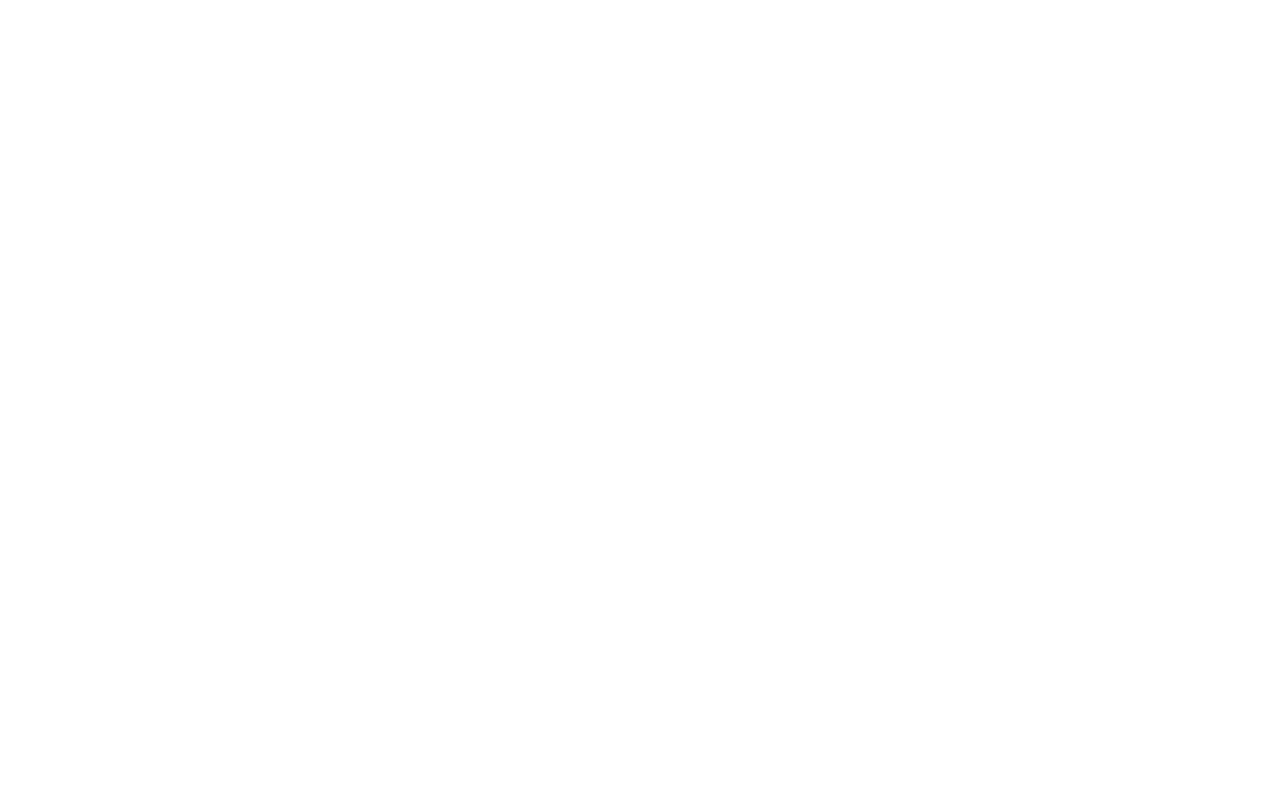
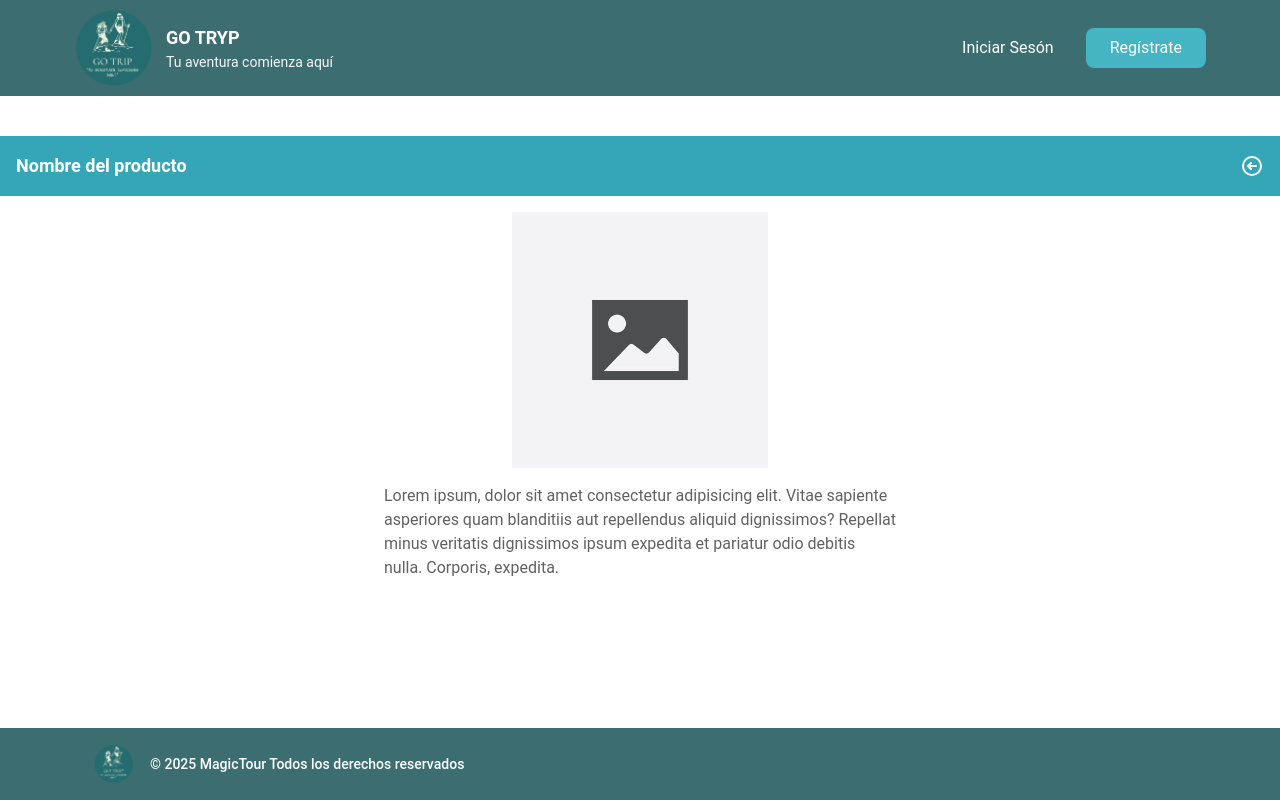
Before and after one commit to drojmont/PY_GRUPO4_FRONT, a React (Vite) app: page /Detail/1 in a window 1280 px wide. Before the commit this address had no page. Built offline with nearby package versions, Linux system fonts and the light colour scheme.

Commit message:
01 Detalle del producto

```diff
--- a/package.json
+++ b/package.json
@@ -18,6 +18,7 @@
     "react-dropzone": "^14.3.5",
     "react-icons": "^5.4.0",
     "react-router": "^7.1.5",
+    "react-router-dom": "^7.1.5",
     "react-toastify": "^11.0.3",
     "uuid": "^11.0.5"
   },
--- a/src/App.jsx
+++ b/src/App.jsx
@@ -1,10 +1,11 @@
-import { Route, Routes } from 'react-router';
-import Layout from './layout/Layout';
-import Home from './views/Home/Home';
-import Dashboard from './views/Dashboard/Dashboard';
-import AddProducts from './views/Dashboard/components/AddProduct/AddProducts';
-import CreateProduct from './views/Dashboard/components/AddProduct/components/CreateProduct';
-import ListProducts from './views/Dashboard/components/ListProducts/ListProducts';
+import { Route, Routes } from "react-router";
+import Layout from "./layout/Layout";
+import Home from "./views/Home/Home";
+import Detail from "./Routes/Detail";
+import Dashboard from "./views/Dashboard/Dashboard";
+import AddProducts from "./views/Dashboard/components/AddProduct/AddProducts";
+import CreateProduct from "./views/Dashboard/components/AddProduct/components/CreateProduct";
+import ListProducts from "./views/Dashboard/components/ListProducts/ListProducts";
 
 function App() {
   return (
@@ -12,7 +13,7 @@ function App() {
       {/* Rutas del Home */}
       <Route path="/" element={<Layout />}>
         <Route index element={<Home />} />
-
+        <Route path="/Detail/:id" element={<Detail />} />
         {/* Panel Administrador */}
         <Route path="/administracion" element={<Dashboard />}>
           <Route index element={<AddProducts />} />
--- /dev/null
+++ b/src/Routes/Detail.jsx
@@ -0,0 +1,45 @@
+import React from "react";
+import { useNavigate } from "react-router-dom";
+import fotoImage from "../assets/imagen-default.jpg";
+
+const Detail = () => {
+  const navigate = useNavigate();
+  const goBack = () => {
+    navigate(-1);
+  };
+
+  return (
+    <>
+      <div className="w-full mt-[40px]">
+        {/* Header */}
+        <div className="w-full flex justify-between items-center bg-[#35A6B8] p-4">
+          <h2 className="text-lg font-semibold  text-white">
+            Nombre del producto
+          </h2>
+          <img
+            src="/arrow-circle-left-svgrepo-com.svg"
+            alt="Volver"
+            className="w-6 h-6 cursor-pointer"
+            onClick={goBack}
+          />
+        </div>
+
+        {/* Body */}
+        <div className="p-4 flex flex-col items-center">
+          <img
+            src={fotoImage}
+            alt="Producto"
+            className="w-64 h-64 object-cover"
+          />
+          <p className="text-gray-700 text-left w-full max-w-lg mt-4">
+            Lorem ipsum, dolor sit amet consectetur adipisicing elit. Vitae
+            sapiente asperiores quam blanditiis aut repellendus aliquid
+            dignissimos? Repellat minus veritatis dignissimos ipsum expedita et
+            pariatur odio debitis nulla. Corporis, expedita.
+          </p>
+        </div>
+      </div>
+    </>
+  );
+};
+export default Detail;
--- a/src/components/Body.jsx
+++ b/src/components/Body.jsx
@@ -2,6 +2,7 @@ import fotoFondo from "../assets/imagenBG.jpg";
 import fotoImage from "../assets/imagen-default.jpg";
 import React, { useState } from "react";
 import RecomendadosHome from "../views/Home/components/RecomendadosHome";
+import { Link } from "react-router-dom";
 
 const Body = () => {
   const [isOpen, setIsOpen] = useState(false);
@@ -108,7 +109,10 @@ const Body = () => {
       <section className="mb-12">
         <h2 className="text-lg font-medium text-gray-700 mb-4">Categorías</h2>
         <div className="grid grid-cols-1 sm:grid-cols-2 md:grid-cols-3 lg:grid-cols-5 md:flex-nowrap gap-4">
-          <div className="rounded-lg overflow-hidden shadow-sm">
+          <Link
+            to={`/Detail/${event.id}`}
+            className="rounded-lg overflow-hidden shadow-sm"
+          >
             <div className="bg-gray-200 h-48 w-full">
               <img
                 src={fotoImage}
@@ -120,9 +124,12 @@ const Body = () => {
               <h3 className="text-gray-700 font-medium">Nombre</h3>
               <p className="text-sm text-gray-500">Descripción</p>
             </div>
-          </div>
+          </Link>
 
-          <div className="rounded-lg overflow-hidden shadow-sm">
+          <Link
+            to={`/Detail/${event.id}`}
+            className="rounded-lg overflow-hidden shadow-sm"
+          >
             <div className="bg-gray-200 h-48 w-full">
               <img
                 src={fotoImage}
@@ -134,8 +141,11 @@ const Body = () => {
               <h3 className="text-gray-700 font-medium">Nombre</h3>
               <p className="text-sm text-gray-500">Descripción</p>
             </div>
-          </div>
-          <div className="rounded-lg overflow-hidden shadow-sm">
+          </Link>
+          <Link
+            to={`/Detail/${event.id}`}
+            className="rounded-lg overflow-hidden shadow-sm"
+          >
             <div className="bg-gray-200 h-48 w-full">
               <img
                 src={fotoImage}
@@ -147,8 +157,11 @@ const Body = () => {
               <h3 className="text-gray-700 font-medium">Nombre</h3>
               <p className="text-sm text-gray-500">Descripción</p>
             </div>
-          </div>
-          <div className="rounded-lg overflow-hidden shadow-sm">
+          </Link>
+          <Link
+            to={`/Detail/${event.id}`}
+            className="rounded-lg overflow-hidden shadow-sm"
+          >
             <div className="bg-gray-200 h-48 w-full">
               <img
                 src={fotoImage}
@@ -160,8 +173,11 @@ const Body = () => {
               <h3 className="text-gray-700 font-medium">Nombre</h3>
               <p className="text-sm text-gray-500">Descripción</p>
             </div>
-          </div>
-          <div className="rounded-lg overflow-hidden shadow-sm">
+          </Link>
+          <Link
+            to={`/Detail/${event.id}`}
+            className="rounded-lg overflow-hidden shadow-sm"
+          >
             <div className="bg-gray-200 h-48 w-full">
               <img
                 src={fotoImage}
@@ -173,7 +189,7 @@ const Body = () => {
               <h3 className="text-gray-700 font-medium">Nombre</h3>
               <p className="text-sm text-gray-500">Descripción</p>
             </div>
-          </div>
+          </Link>
         </div>
       </section>
 
```
Also changed, not shown: public/arrow-circle-left-svgrepo-com.svg (added), 1 other file (tests, documents, lock files or other folders).
